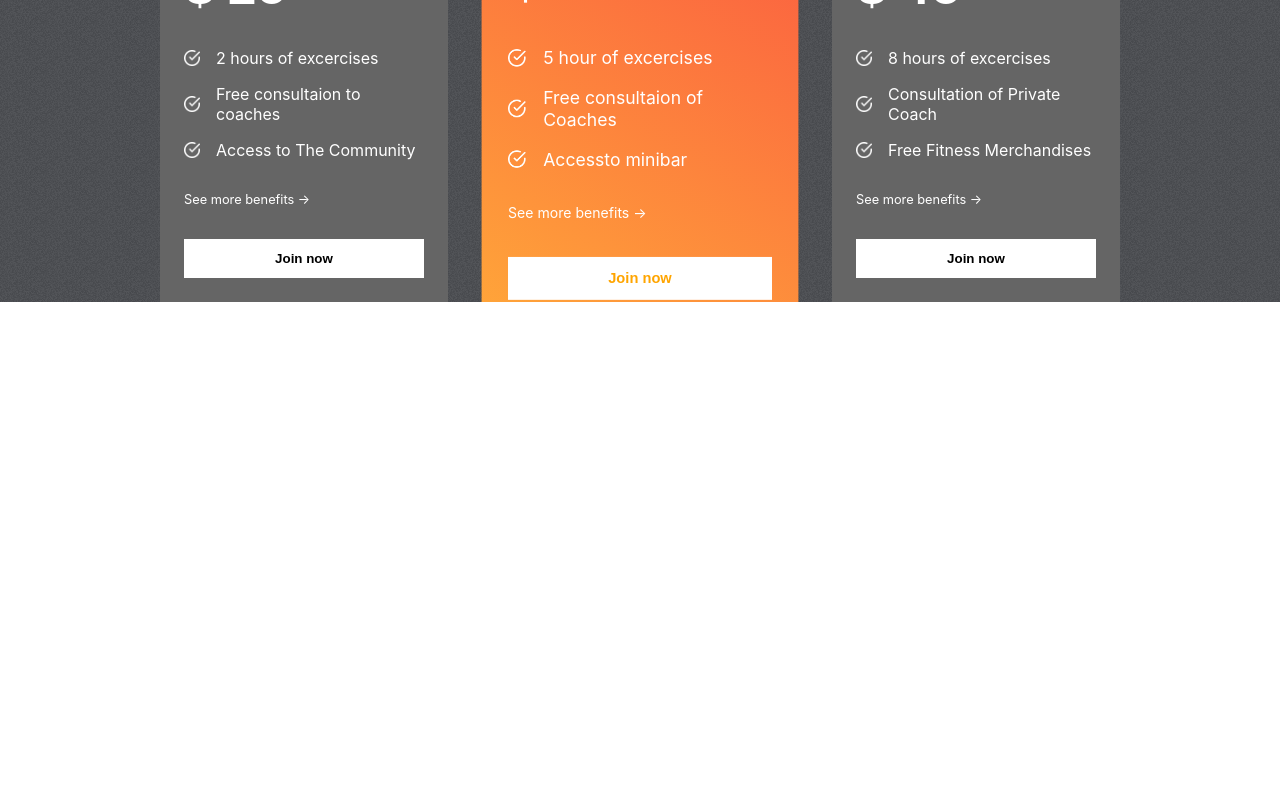
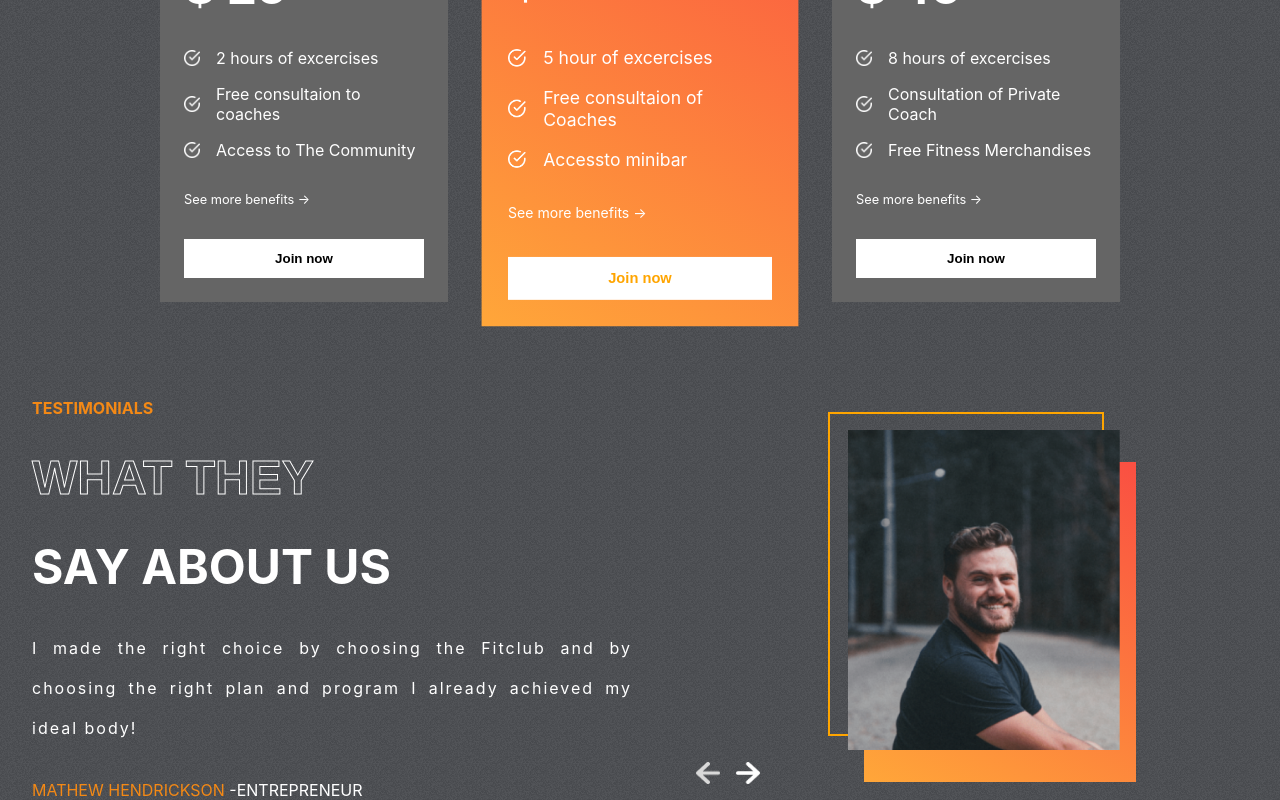
Before and after one commit to Masoud-M/gym-website, a React (Vite) app: page / in a window 1280 px wide. Shown: the part 2128-2928 px from the top of the page. Before the commit the page ends 2430 px from the top, so only its background shows below. Built offline with nearby package versions, Linux system fonts and the light colour scheme.

Commit message:
added testimonial section

```diff
--- a/src/App.jsx
+++ b/src/App.jsx
@@ -3,6 +3,7 @@
 import Plans from "./Components/Plans/Plans";
 import Programs from "./Components/Programs/Programs";
 import Reasons from "./Components/Reasons/Reasons";
+import Testimonials from "./Components/Testimonials/Testimonials";
 function App() {
   return (
     <div className="App">
@@ -10,6 +11,7 @@
       <Programs />
       <Reasons />
       <Plans />
+      <Testimonials />
     </div>
   );
 }
--- /dev/null
+++ b/src/Components/Testimonials/Testimonials.css
@@ -0,0 +1,78 @@
+.Testimonials {
+  display: flex;
+  gap: 1rem;
+  padding: 0 2rem;
+}
+
+.left-t {
+  display: flex;
+  flex: 1 1;
+  gap: 2rem;
+  flex-direction: column;
+  text-transform: uppercase;
+  color: white;
+}
+
+.left-t > :nth-child(1) {
+  color: var(--orange);
+  font-weight: bold;
+}
+
+.left-t > :nth-child(2),
+.left-t > :nth-child(3) {
+  font-weight: bold;
+  font-size: 3rem;
+}
+
+.left-t > :nth-child(4) {
+  text-transform: none;
+  text-align: justify;
+  letter-spacing: 2px;
+  line-height: 40px;
+}
+
+.right-t {
+  flex: 1;
+  position: relative;
+}
+
+.right-t > img {
+  position: absolute;
+  width: 17rem;
+  height: 20rem;
+  object-fit: cover;
+  right: 8rem;
+  top: 2rem;
+}
+
+.right-t > :nth-child(1) {
+  position: absolute;
+  width: 17rem;
+  height: 20rem;
+  border: 2px solid orange;
+  background-color: transparent;
+  right: 9rem;
+  top: 0.9rem;
+}
+
+.right-t > :nth-child(2) {
+  position: absolute;
+  width: 17rem;
+  height: 20rem;
+  background: var(--planCard);
+  right: 7rem;
+  top: 4rem;
+}
+
+.arrows {
+  display: flex;
+  gap: 1rem;
+  position: absolute;
+  bottom: 1rem;
+  left: 3rem;
+}
+
+.arrows > img {
+  width: 1.5rem;
+  cursor: pointer;
+}
--- /dev/null
+++ b/src/Components/Testimonials/Testimonials.jsx
@@ -0,0 +1,54 @@
+import React, { useState } from "react";
+import "./Testimonials.css";
+import { testimonialsData } from "../../data/testimonialsData";
+import leftArrow from "../../assets/leftArrow.png";
+import rightArrow from "../../assets/rightArrow.png";
+
+const Testimonials = () => {
+  const [selected, setSelected] = useState(0);
+  const tlength = testimonialsData.length;
+
+  return (
+    <div className="Testimonials">
+      <div className="left-t">
+        <span>TESTIMONIALS</span>
+        <span className="stroke-text">WHAT THEY</span>
+        <span>SAY ABOUT US</span>
+        <span>{testimonialsData[selected].review}</span>
+        <span>
+          <span style={{ color: "var(--orange)" }}>
+            {testimonialsData[selected].name}
+          </span>{" "}
+          -{testimonialsData[selected].status}
+        </span>
+      </div>
+      <div className="right-t">
+        <div></div>
+        <div></div>
+        <img src={testimonialsData[selected].image} alt="/" />
+        <div className="arrows">
+          <img
+            onClick={() => {
+              selected === 0
+                ? setSelected(tlength - 1)
+                : setSelected((prev) => prev - 1);
+            }}
+            src={leftArrow}
+            alt="/"
+          />
+          <img
+            onClick={() => {
+              selected === tlength - 1
+                ? setSelected(0)
+                : setSelected((prev) => prev + 1);
+            }}
+            src={rightArrow}
+            alt="/"
+          />
+        </div>
+      </div>
+    </div>
+  );
+};
+
+export default Testimonials;
```
Also changed, not shown: src/data/testimonialsData.jsx (renamed from src/data/testimonialsData.js).
